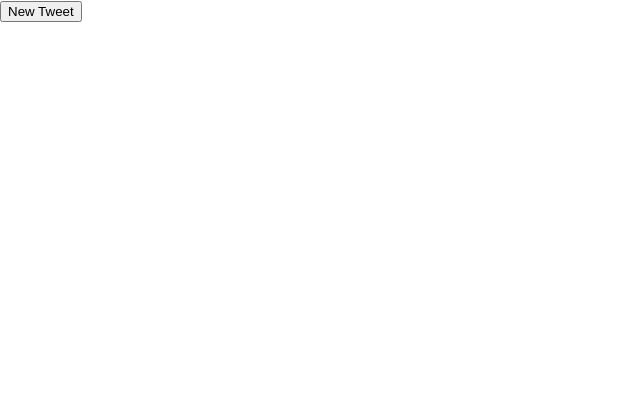
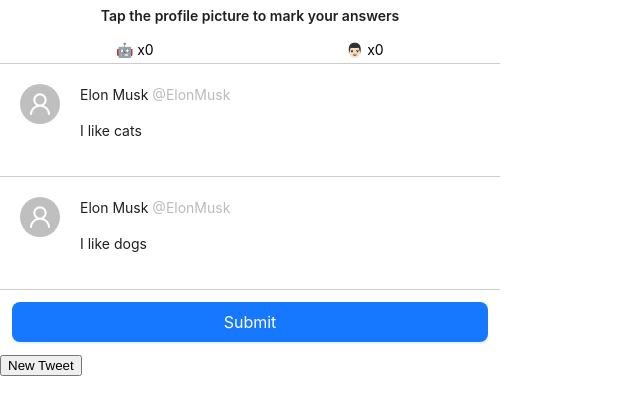
Before and after one commit to duckgrammer/TweetGPT-Turing-Test, a React (Create React App) app in the folder front-end/: page /feed in a window 1280 px wide. Shown: the top 414 px of the page, without its empty margins (0-640 px from the left). Built offline with nearby package versions, Linux system fonts and the light colour scheme.

Commit message:
Twitter Feed

```diff
--- /dev/null
+++ b/front-end/src/components/Tweet.js
@@ -0,0 +1,24 @@
+import React from "react";
+import { UserOutlined } from "@ant-design/icons";
+import { Avatar, Row, Col, Typography } from "antd";
+const { Paragraph } = Typography;
+
+const Tweet = ({ name, username, content }) => {
+  return (
+    <Row
+      style={{ borderBottom: "1px solid #ccc", padding: "20px", gap: "20px" }}
+    >
+      <Col>
+        <Avatar size="large" icon={<UserOutlined />} />
+      </Col>
+      <Col>
+        <Paragraph>
+          {name} <span style={{ color: "#bbb" }}>@{username}</span>
+        </Paragraph>
+        <Paragraph>{content}</Paragraph>
+      </Col>
+    </Row>
+  );
+};
+
+export default Tweet;
--- a/front-end/src/pages/Feed.js
+++ b/front-end/src/pages/Feed.js
@@ -1,3 +1,8 @@
+import { Typography, Col, Row, Button } from "antd";
+import { useNavigate } from "react-router-dom";
+import Tweet from "../components/Tweet";
+const { Paragraph } = Typography;
+
 const Feed = () => {
   const getTweet = async () => {
     const options = {
@@ -18,7 +23,31 @@ const Feed = () => {
     }
   };
   return (
-    <div>
+    <div style={{ maxWidth: "500px" }}>
+      <div
+        style={{
+          textAlign: "center",
+          paddingInline: "20px",
+          paddingBlock: "5px",
+          borderBottom: "1px solid #ccc",
+        }}
+      >
+        <Paragraph strong>
+          Tap the profile picture to mark your answers
+        </Paragraph>
+        <Row>
+          <Col span={12}>🤖 x0</Col>
+          <Col span={12}>👨🏻 x0</Col>
+        </Row>
+      </div>
+      <Tweet name="Elon Musk" username="ElonMusk" content="I like cats" />
+      <Tweet name="Elon Musk" username="ElonMusk" content="I like dogs" />
+
+      <div style={{ padding: "12px" }}>
+        <Button type="primary" block size="large">
+          Submit
+        </Button>
+      </div>
       <button id="submit" onClick={getTweet}>
         New Tweet
       </button>
--- a/front-end/src/pages/Home.js
+++ b/front-end/src/pages/Home.js
@@ -25,13 +25,13 @@ const Home = () => {
       <Button block size="large" onClick={routeChange}>
         Elon Musk 🚀
       </Button>
-      <Button block size="large">
+      <Button block size="large" onClick={routeChange}>
         Kanye West 🎤
       </Button>
-      <Button block size="large">
+      <Button block size="large" onClick={routeChange}>
         Donald Trump ✈️
       </Button>
-      <Button type="primary" block size="large">
+      <Button type="primary" block size="large" onClick={routeChange}>
         FRENZY 🔥🔥🔥
       </Button>
     </div>
```
